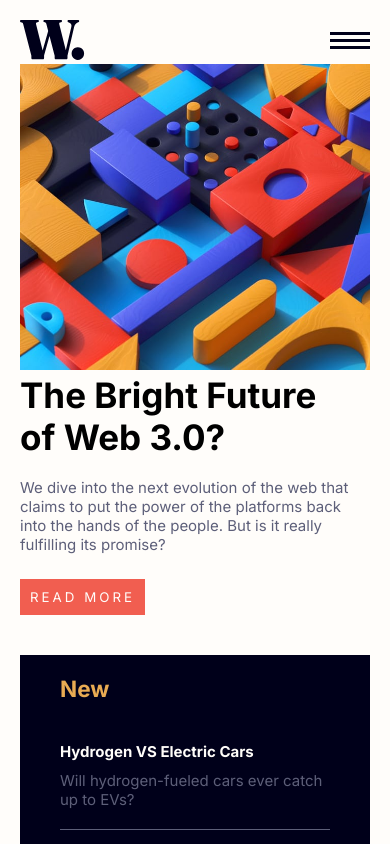
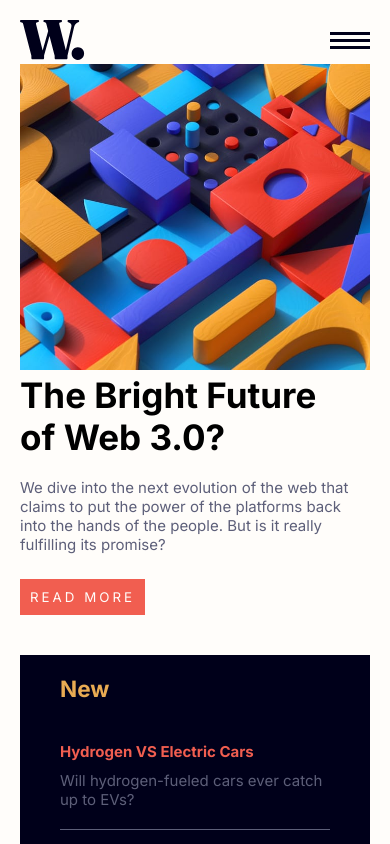
Before and after one commit to Heph-zibah/news-homepage-reactjs, a React (Create React App) app: page / in a window 390 px wide. In both pictures the pointer is over the element "Hydrogen VS Electric Cars". Shown: the top 844 px of the page. Built offline with nearby package versions, Linux system fonts and the light colour scheme; the HTML template or start-up script is replaced by a standard one.

Commit message:
worked on main

```diff
--- a/src/components/Sidebar/_sidebar.scss
+++ b/src/components/Sidebar/_sidebar.scss
@@ -1,5 +1,5 @@
 .sidebar__container {
-    flex: 1;
+    // flex: 1;
     background-color: $background-color-sidebar;
     padding: 20px 40px;
     h1 {
@@ -12,6 +12,10 @@
         h4 {
             color: $text-color-white;
             margin-bottom: 10px;
+        }
+        h4:hover {
+            color: $text-color-hover;
+            transition: .5s;
         }
         p {
             color: $text-color-darkgrey;
```
